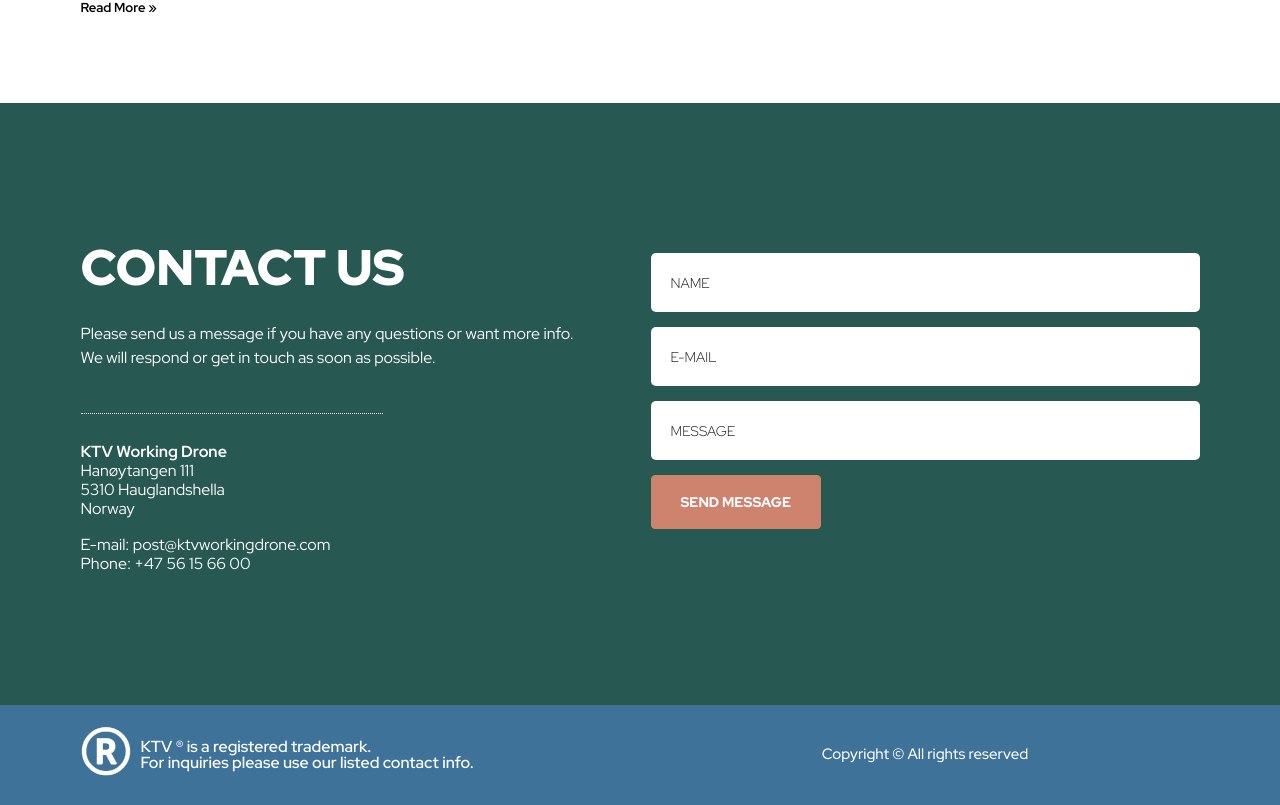
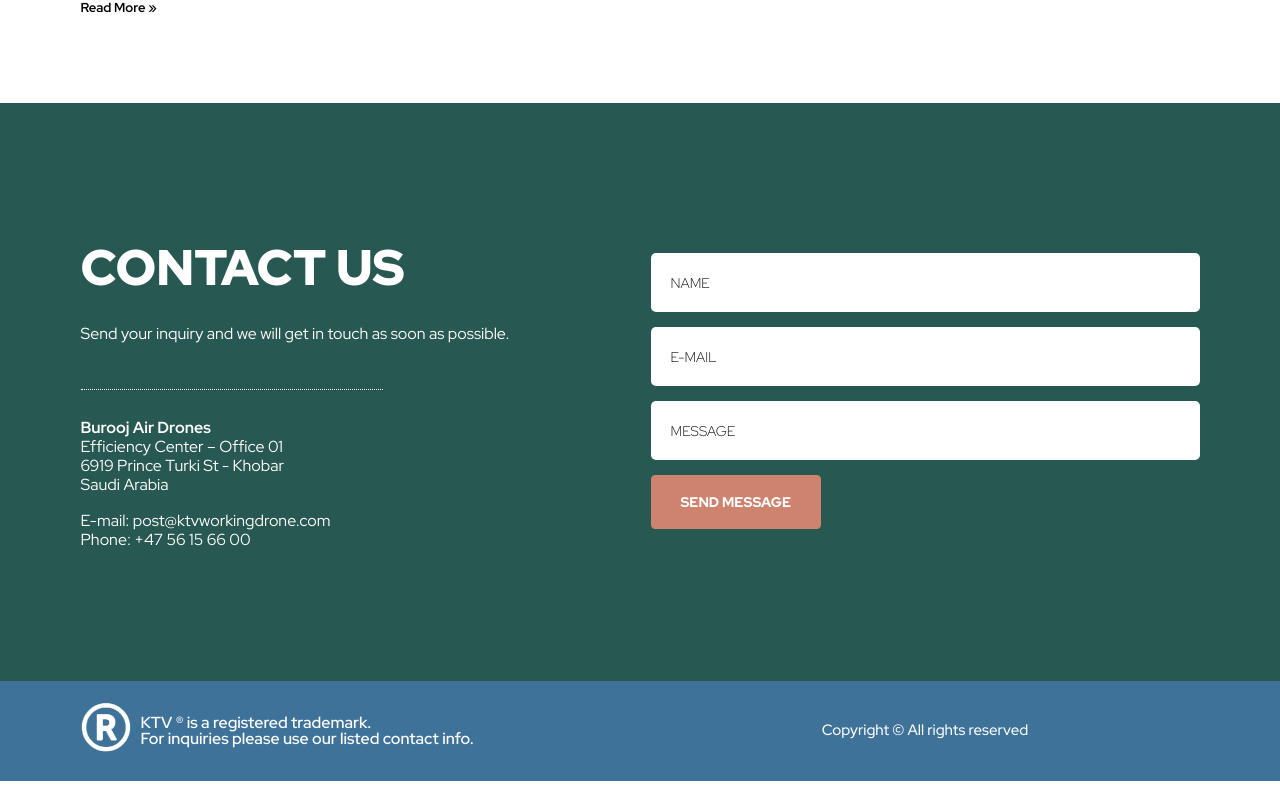
Before and after one commit to burooj-pro/buroojair.com, a Nuxt app: page /news in a window 1280 px wide. Shown: the part 2077-2882 px from the top of the page. After the commit the page ends 2858 px from the top, so only its background shows below. Built offline with nearby package versions, Linux system fonts and the light colour scheme.

Commit message:
updated content - v1

```diff
--- a/components/en/AdvantageSection.vue
+++ b/components/en/AdvantageSection.vue
@@ -4,7 +4,7 @@
                 <div class="row">
                     <div class="col-md-6">
                         <div class="text-box">
-                            <h3>ADVANTAGES USING KTV WORKING DRONE</h3>
+                            <h3>ADVANTAGES USING BUROOJ AIR DRONES</h3>
                         </div>
                     </div>
                     <div class="col-md-6">
--- a/components/en/Banner.vue
+++ b/components/en/Banner.vue
@@ -10,9 +10,9 @@
                         <div class="col-12">
                             <div class="banner-form">
                                 <div class="text-box">
-                                    <h3>GET A QUOTE ON DRONE CLEANING NOW</h3>
-                                    <p>Interested in having your building’s facades or windows cleaned with a drone?</p>
-                                    <p>Send us a non – binding price inquiry from anywhere in the world.</p>
+                                    <h3>NOW REQUEST A QUOTE FOR DRONE CLEANING</h3>
+                                    <p>Are you interested in having a drone clean the windows or the facade of your building?</p>
+                                    <p>You can contact us anywhere in the world for a non-binding price quote.</p>
                                 </div>
                                 <form>
                                     <div class="row">
--- a/components/en/ContactSection.vue
+++ b/components/en/ContactSection.vue
@@ -6,14 +6,14 @@
                         <div class="contact-left">
                             <div class="text-box">
                                 <h3>CONTACT US</h3>
-                                <p>Please send us a message if you have any questions or want more info. We will respond or get in touch as soon as possible.</p>
+                                <p>Send your inquiry and we will get in touch as soon as possible.</p>
                             </div>
                             <ul>
                                 <li>
-                                    <p><strong>KTV Working Drone</strong></p>
-                                    <p>Hanøytangen 111</p>
-                                    <p>5310 Hauglandshella</p>
-                                    <p>Norway</p>
+                                    <p><strong>Burooj Air Drones</strong></p>
+                                    <p>Efficiency Center – Office 01</p>
+                                    <p>6919 Prince Turki St - Khobar</p>
+                                    <p>Saudi Arabia </p>
                                 </li>
                                 <li>
                                     <p>E-mail: post@ktvworkingdrone.com</p>
--- a/pages/facade-cleaning/index.vue
+++ b/pages/facade-cleaning/index.vue
@@ -97,12 +97,9 @@
                         <div class="text-box">
                             <h3>ENQUIRE TODAY</h3>
 
-                            <p>If you’re a <b>building owner, developer, building management company,</b> <b>cleaning
-                                    company</b> with high rise window cleaning contracts or needs&nbsp; and you’re looking at lowering the costs and creating a safer and more secure way of having this service done then KTV Working Drone has a solution
+                            <p>Burooj Air Drones provides a solution for you whether you're a <b>building owner, developer, building management business, or cleaning firm </b> with high rise window cleaning contracts or needs and you're trying to reduce expenses and create a safer and more secure way to get this service done.&nbsp; and you’re looking at lowering the costs and creating a safer and more secure way of having this service done then KTV Working Drone has a solution
                                 for you.&nbsp;</p>
-                            <p><b>KTV Working Drone</b> has many ways that we can provide this service directly and indirectly and we work with many different companies to contract this service. Whether you’re a direct client&nbsp; looking for a once off
-                                service, a building company looking for longer term fixed term contracts, a developer and building owner looking at reducing costs or are just curious and want to explore this technology to see how it can better work for
-                                you.&nbsp; Reach out , get in touch and one of our team will assist you to find the best cost effective and safer solution to your high rise cleaning needs</p>
+                            <p><b>Burooj Air Drones</b> offers a variety of direct and indirect means to offer this service, and we collaborate with a wide range of businesses to secure contracts for it. If you're a direct client&nbsp; searching for a one-time service, a building firm looking for longer-term fixed-term contracts, a developer or building owner looking to cut expenses, or if you're just curious and want to study this technology to see if it can work better for you, this article is for you.&nbsp; Get in contact with us, and a member of our team will help you identify the most cost-effective and secure high rise cleaning solution.</p>
 
 
                         </div>
--- a/pages/index.vue
+++ b/pages/index.vue
@@ -18,8 +18,7 @@
                                 <div class="col-md-6">
                                     <div class="text-box">
                                         <h3>WINDOW CLEANING</h3>
-                                        <p>High rise commercial window cleaning can be very time consuming. KTV Working Drone has developed a new more efficient and safer way of providing high rise window cleaning which is also considered faster hence reducing
-                                            costs.
+                                        <p>Commercial window cleaning in tall buildings can take a lot of time. Burooj Air Drones has created a novel, more effective, and secure method of cleaning high rise windows that is also thought to be quicker and less expensive.
                                         </p>
                                         <NuxtLink to="/window-cleaning" class="btn btn-secondary">
                                             <span><!--?xml version="1.0" encoding="utf-8"?--><!-- Uploaded to: SVG Repo, www.svgrepo.com, Generator: SVG Repo Mixer Tools -->
@@ -35,8 +34,7 @@
                                 <div class="col-md-6">
                                     <div class="text-box">
                                         <h3>FACADE CLEANING</h3>
-                                        <p>Many multi-storey buildings create challenges and become demanding for many professional cleaners which must adhere to strict safety protocols making such services complex. Facades come in all sorts of different
-                                            materials e.g. glass, stone, copper, composite aluminium sheets, stainless steel which require different methods and requirements to have them cleaned.
+                                        <p>Many multi-story structures provide difficulties and become demanding for several expert cleaners, who are required to follow stringent safety procedures, making such services complicated.
                                         </p>
                                         <NuxtLink to="/facade-cleaning" class="btn btn-secondary">
                                             <span><!--?xml version="1.0" encoding="utf-8"?--><!-- Uploaded to: SVG Repo, www.svgrepo.com, Generator: SVG Repo Mixer Tools -->
@@ -63,7 +61,7 @@
                         <div class="text-box">
                             <div class="media">
                                 <img src="~assets/images/info-icon.png" alt="" class="img-fluid" />
-                                <h4>VACANT POSITION <span>AS A DRONE PILOT</span> </h4>
+                                <h4>A DRONE PILOT POSITION<span> IS AVAILABLE</span> </h4>
                             </div>
                             <a href="#" class="btn btn-secondary">APPLY NOW</a>
                         </div>
@@ -90,10 +88,8 @@
                     </div>
                     <div class="col-md-6">
                         <div class="text-box">
-                            <h4>THE EVOLUTION OF HIGH RISE WINDOW & FACADE CLEANING HAS ARRIVED</h4>
-                            <p>Up until now high rise window and facade cleaning has only been done by professional cleaning companies who specialise in abseiling, skylifts, and for smaller buildings have expensive scaffolding implemented or the use of boom
-                                and/or other lifting equipment. It has been said that high rise window cleaning is one of the six most dangerous professions. Furthermore due to the expense these tasks are done less frequently leaving windows becoming
-                                dirty for longer periods of time.</p>
+                            <h4>THE HIGH-RISE WINDOW & FACADE CLEANING EVOLUTION HAS ARRIVED</h4>
+                            <p>To date, only specialized cleaning businesses with experience in abseiling, sky lifts, and for smaller structures, the use of expensive scaffolding or the use of boomand/or other lifting equipment, have cleaned high rise windows and facades.</p>
                             <NuxtLink to="/facade-cleaning" class="btn btn-secondary">
                                 <span><!--?xml version="1.0" encoding="utf-8"?--><!-- Uploaded to: SVG Repo, www.svgrepo.com, Generator: SVG Repo Mixer Tools -->
                                     <svg width="800px" height="800px" viewBox="0 0 24 24" fill="none"
@@ -124,9 +120,9 @@
                     </div>
                     <div class="col-md-6">
                         <div class="text-box">
-                            <h4>THIS METHOD DOES NOT HARM THE PANEL SURFACE</h4>
-                            <p>Our method developed for window cleaning is perfect for cleaning solar cell panels and this method will not harm the surface.</p>
-                            <p class="m-0">A major advantage of this method is that the surfaces will stay clean longer than from traditional cleaning and there is no risk of streaks.</p>
+                            <h4>THE PANEL SURFACE IS NOT HURT BY THIS PROCEDURE.</h4>
+                            <p>Our window cleaning technique is ideal for cleaning solar cell panels, and it won't damage the surface.</p>
+                            <p class="m-0">The fact that there is no chance of stains and the surfaces stay clean longer than with conventional cleaning is a significant benefit of this technique.</p>
                         </div>
                     </div>
                 </div>
@@ -151,7 +147,7 @@
                     </div>
                     <div class="col-md-5">
                         <div class="let-talk-right">
-                            <p>Become involved in the most innovative business idea that hasn’t been seen in the cleaning industry in more than 100 years.</p>
+                            <p>Participate in the most creative business concept to hit the cleaning industry in more than a century.</p>
                             <a href="#" class="btn btn-secondary btn-white">
                                 <span><!--?xml version="1.0" encoding="utf-8"?--><!-- Uploaded to: SVG Repo, www.svgrepo.com, Generator: SVG Repo Mixer Tools -->
                                     <svg width="800px" height="800px" viewBox="0 0 24 24" fill="none"
@@ -178,9 +174,9 @@
                     </div>
                     <div class="col-md-6">
                         <div class="intention-right">
-                            <h4>Our main intention is to do good and improve people’s everyday working life.</h4>
-                            <p>We aim to contribute to a safer work day for people who work at great heights with lifts, scaffolding and for facade climbers.</p>
-                            <p>These are physically demanding jobs that cause stress injuries and involve danger every day. KTV Working Drone works specifically to help this group.</p>
+                            <h4>Our main goal is to help others and make working life better for everyone.</h4>
+                            <p>We want to help make workdays safer for those who use lifts, scaffolding, and people who scale buildings.</p>
+                            <p>These are physically demanding jobs that frequently include hazard and stress injuries. Burooj Air Drones specializes on assisting this group.</p>
                         </div>
                     </div>
                 </div>
@@ -193,8 +189,8 @@
                 <div class="row g-0">
                     <div class="col-md-6">
                         <div class="about-us-left">
-                            <h4>FOUNDED BY KENNET NILSEN</h4>
-                            <p>KTV Working Drone evolved out of the KTV Group which was founded in 1992 by Kennet Nilsen. The focus of the KTV group was high-pressure cleaning.</p>
+                            <h4>MOHAMMED ALOTAIBI  FOUNDED THE BUROOJ </h4>
+                            <p>GROUP IN 2018, WHICH GREW INTO BUROOJ AIR DRONES. THE BUROOJ GROUP'S PRIORITY WAS HIGH-PRESSURE CLEANING.</p>
                             <a href="#" class="btn btn-secondary">
                                 <span><!--?xml version="1.0" encoding="utf-8"?--><!-- Uploaded to: SVG Repo, www.svgrepo.com, Generator: SVG Repo Mixer Tools -->
                                     <svg width="800px" height="800px" viewBox="0 0 24 24" fill="none"
@@ -250,15 +246,13 @@
                     <div class="col-md-6">
                         <div class="text-left">
                             <h3>GLOBAL REACH</h3>
-                            <p>KTV Working Drone has country branches all the world and many more are being added each month; all sharing the same philosophy, safety policies and the same strict controls and procedures in accordance with international quality
-                                standards ISO 9001, ISO 14001 and OHSAS 18001.</p>
+                            <p>In compliance with the international quality standards ISO 9001, ISO 14001, and OHSAS 1800, Burooj Air Droness have the same concept, safety regulations, and stringent controls and processes.</p>
                         </div>
                     </div>
                     <div class="col-md-6">
                         <div class="text-right">
-                            <p>No matter which country you live in, we have approved operating licenses from the relevant civil and aviation authorities, for operating drones for the purpose of cleaning buildings. All our franchisee drone operators are fully
-                                trained and comply with local civil and aviation laws.</p>
-                            <p>We have a strong focus on HSE and public safety in our work areas. Using drones makes for a safer working environment not only for workers but also for the public.</p>
+                            <p>No matter where you are in the world, you can use drones to clean buildings because we have authorized operating permissions from the necessary civil and aviation authorities. All our franchisee drone operators have received thorough training and abide by regional civil and aviation regulations.</p>
+                            <p>Throughout our job sectors, HSE and public safety are highly prioritized. Drone use creates a workplace that is safer for both employees and the general public.</p>
                             <a href="#" class="btn btn-secondary">
                                 <span><!--?xml version="1.0" encoding="utf-8"?--><!-- Uploaded to: SVG Repo, www.svgrepo.com, Generator: SVG Repo Mixer Tools -->
                                     <svg width="800px" height="800px" viewBox="0 0 24 24" fill="none"
@@ -285,13 +279,9 @@
                     </div>
                     <div class="col-md-6">
                         <div class="text-box">
-                            <h4>In many countries more and more drones are being deployed for different industries and innovation is continuing in many industries. Drones regardless of purpose are being brought into everyday lives regardless they if are flown
-                                for fun, military or commercial reasons, the drone market globally is continually growing year in year out.</h4>
-                            <p>Utilising a number of solutions, KTV Working Drone is part of this growth commercialising the use of drones for the cleaning industry. By utilising a pure water cleaning system which is not only environmentally friendly but
-                                has no residue left behind or has mineral deposits that remain after evaporation. The other benefits of utilising drones for cleaning services is they limit the damages that at times is caused from walking on infrastructure
-                                and roofs where at times specialist equipment and scaffolding may be required causing additional expenses, delays and can further increase the need for safety protocols to be put in place.</p>
-                            <p>KTV Working Drone provide a complete contactless solution mitigating the risks from traditional methods. Having a contactless solution can also improve the long jeopardy of building structures where small accidents are at times
-                                caused without notice and can lead to repairs in some cases many years on.</p>
+                            <h4>Drone use is increasing worldwide for a variety of purposes, and many industries are still seeing rapid innovation. No matter if they are flown for recreational, military, or commercial purposes, drones are becoming more and more common. The worldwide drone business is expanding year after year.</h4>
+                            <p>Burooj Air Drones is a part of this expansion commercializing the usage of drones for the cleaning business by utilizing several solutions.</p>
+                            <p>Burooj Air Drones offers a comprehensive contactless solution that reduces the hazards associated with conventional techniques. A contactless solution might also lessen the long-term risk to building structures, where minor mishaps can occasionally occur without warning and necessitate repairs years later.</p>
                         </div>
                     </div>
                 </div>
@@ -311,21 +301,20 @@
                     <div class="col-md-7">
                         <div class="statement-left">
                             <h3>OUR SAFETY STATEMENT</h3>
-                            <p>For the management of KTV Working Drone safety is of the utmost importance. The primary goal foremost is to ensure that all staff, partners, and franchises comply with KTV Working Drone safety policy at all times to assure
-                                safe operations whilst keeping focus on the safety of all involved and around the operations.
+                            <p>Safety is of the utmost importance to Burooj Air Drones’ management. The main objective is to guarantee that all employees, partners, and franchises adhere to the KTV Working Drone Safety Policy at all times in order to ensure safe operations while maintaining the attention on everyone involved and around.
                             </p>
                         </div>
                     </div>
                     <div class="col-md-5">
                         <div class="text-box">
-                            <p>KTV Working Drone implements the necessary safety procedures / precautions according the safety standards that have been implemented and outlined in the company’s global safety policy that includes but not limited to the following;</p>
+                            <p>In accordance with the safety standards established and defined in the business's global safety policy, Burooj Air Drones conducts the essential safety measures and safeguards, including but not limited to the following:</p>
                             <ul>
-                                <li>To minimize our impact on the environment</li>
-                                <li>Not to harm or disturb uninvolved persons</li>
-                                <li>Not to inflict damage to property, buildings, vehicles and other assets</li>
-                                <li>To always operate according to the European GDPR and other global privacy policies to treat information with respect and care and to conform to such policies.</li>
+                                <li>To reduce our negative effects on the environment</li>
+                                <li>Not to damage or annoy others who are not involved.</li>
+                                <li>Not to cause harm to property, structures, cars, or other assets</li>
+                                <li>To always abide by the General Authority of Civil Aviation (GACA) and other international privacy laws, to treat information respectfully and carefully, and to do everything possible to comply with them.</li>
                             </ul>
-                            <p>KTV Working Drone will operate according to the well established culture in aviation. By learning, developing and adapting our service we will strive for positive growth for the brand and the industry.</p>
+                            <p>Burooj Air Drones will conduct its operations in accordance with the established aviation culture. We will work to ensure the brand and the sector experience good growth by learning, developing, and modifying our service.</p>
                         </div>
                     </div>
                 </div>
```
